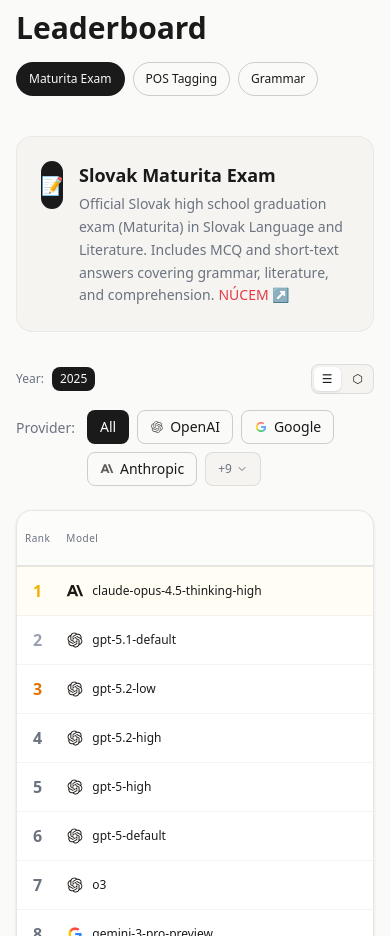
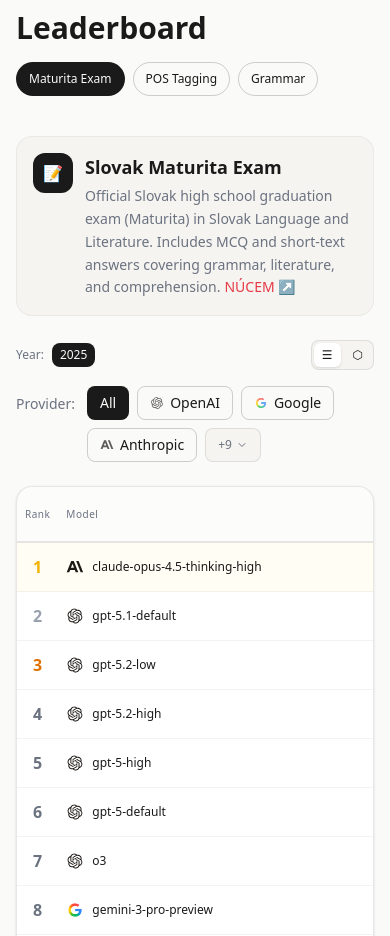
Before and after one commit to teoobarca/SlovakBench, a Next.js app in the folder frontend/: page /en in a window 390 px wide. Shown: the part 2301-3237 px from the top of the page. Built offline with nearby package versions, Linux system fonts and the light colour scheme.

Commit message:
Fix badges on phone

```diff
--- a/frontend/src/components/Leaderboard.tsx
+++ b/frontend/src/components/Leaderboard.tsx
@@ -255,9 +255,9 @@ export function Leaderboard({ data }: LeaderboardProps) {
                 </div>
 
                 {/* Task Description */}
-                <div className="bg-[var(--color-paper)] rounded-2xl p-6 mb-8 border border-[var(--color-ink)]/5">
-                    <div className="flex items-start gap-4">
-                        <div className="w-12 h-12 bg-[var(--color-ink)] text-[var(--color-cream)] rounded-xl flex items-center justify-center font-[var(--font-mono)] text-lg">
+                <div className="bg-[var(--color-paper)] rounded-2xl p-4 md:p-6 mb-6 md:mb-8 border border-[var(--color-ink)]/5">
+                    <div className="flex items-start gap-3 md:gap-4">
+                        <div className="w-10 h-10 md:w-12 md:h-12 bg-[var(--color-ink)] text-[var(--color-cream)] rounded-xl flex items-center justify-center font-[var(--font-mono)] text-base md:text-lg flex-shrink-0">
                             {taskDesc.icon}
                         </div>
                         <div>
```
